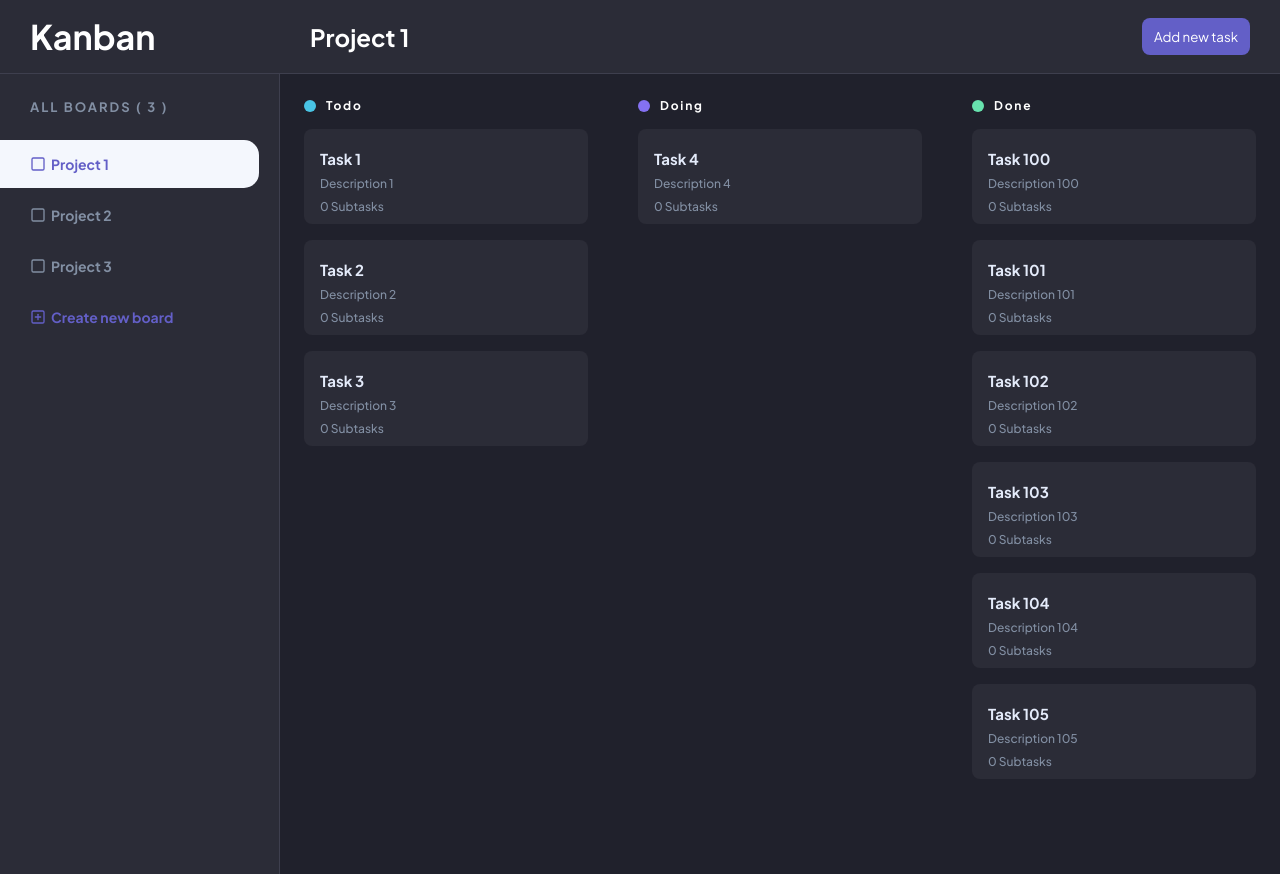
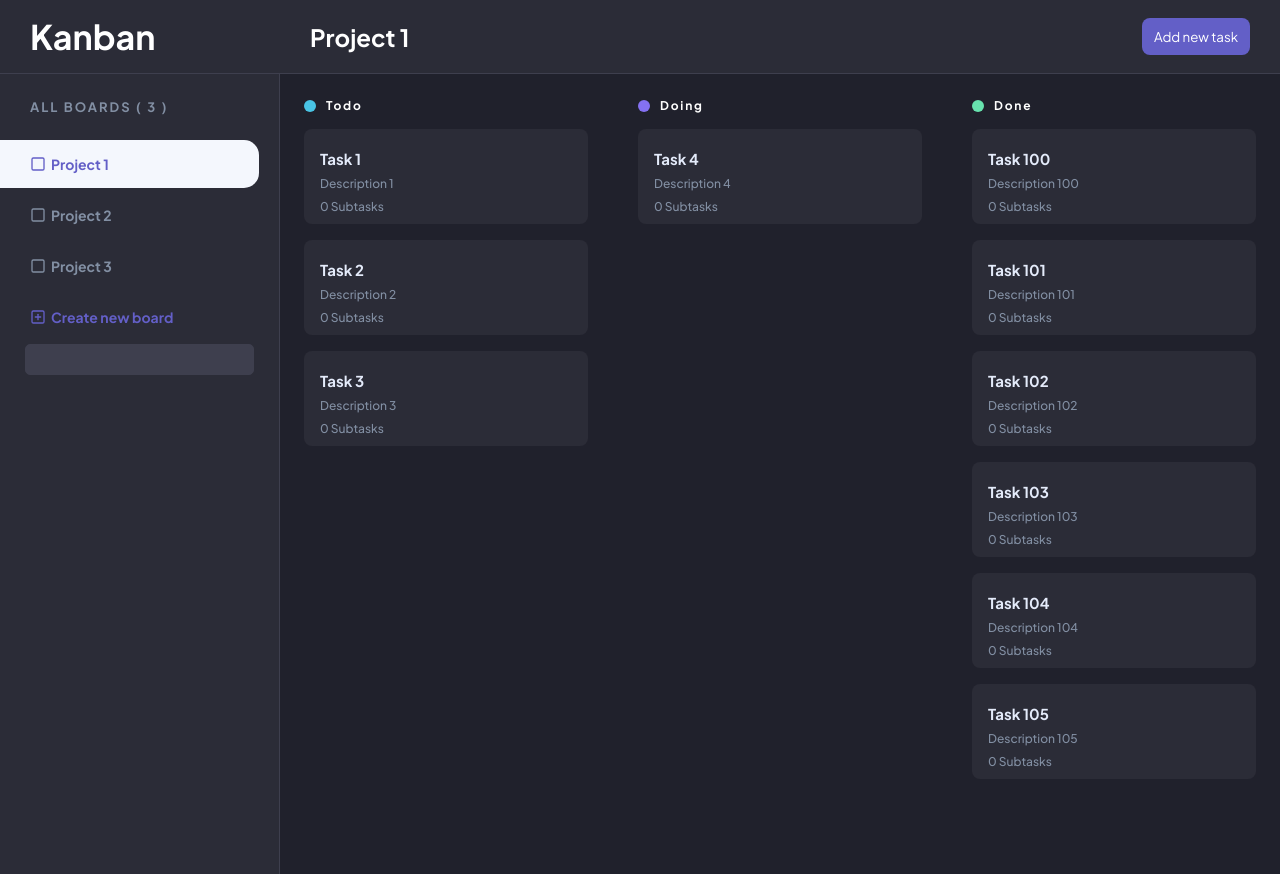
Before and after one commit to luc-as-dev/kanban-board, a React (Vite) app in the folder client/: page / in a window 1280 px wide. Both pictures are taken after a click on the item "Create new board". Built offline with nearby package versions, Linux system fonts and the light colour scheme.

Commit message:
added functionality to add new board

```diff
--- a/client/src/components/Sidebar/Sidebar.scss
+++ b/client/src/components/Sidebar/Sidebar.scss
@@ -51,10 +51,36 @@
         background-color: transparent;
         color: var(--primary);
         &:hover {
-        background-color: var(--primary);
-        color: var(--text-dimmed);
-      }
+          background-color: var(--primary);
+          color: var(--text-dimmed);
+        }
       }
     }
   }
+  form {
+    margin-top: 3px;
+    padding: 0 25px;
+  }
+  input {
+    display: block;
+    background-color: var(--bg-lines);
+    color: var(--text);
+    outline: none;
+    border: 1px solid var(--bg-lines);
+
+    width: 100%;
+    padding: 6px 15px;
+    margin-bottom: 6px;
+    border-radius: 5px;
+
+    &:focus {
+      border-color: var(--primary);
+    }
+  }
+
+  button {
+    width: 100%;
+    padding: 6px 5px;
+    border-radius: 5px;
+  }
 }
--- a/client/src/components/Sidebar/Sidebar.tsx
+++ b/client/src/components/Sidebar/Sidebar.tsx
@@ -10,6 +10,15 @@ export default function Sidebar({}: Props) {
     useBoardsContext();
   const [showCreateProject, setShowCreateProject] = useState<boolean>(false);
   const [projectName, setProjectName] = useState<string>("");
+
+  function newBoardSubmitHandler(e: any) {
+    e.preventDefault();
+    if (projectName.trim().length > 0) {
+      createProject(projectName.trim());
+      setProjectName("");
+      setShowCreateProject(false);
+    }
+  }
 
   return (
     <div className="sidebar">
@@ -30,6 +39,15 @@ export default function Sidebar({}: Props) {
           Create new board
         </li>
       </ul>
+      {showCreateProject && (
+        <form action="" onSubmit={newBoardSubmitHandler}>
+          <input
+            type="text"
+            value={projectName}
+            onChange={(e) => setProjectName(e.target.value)}
+          />
+        </form>
+      )}
     </div>
   );
 }
```
